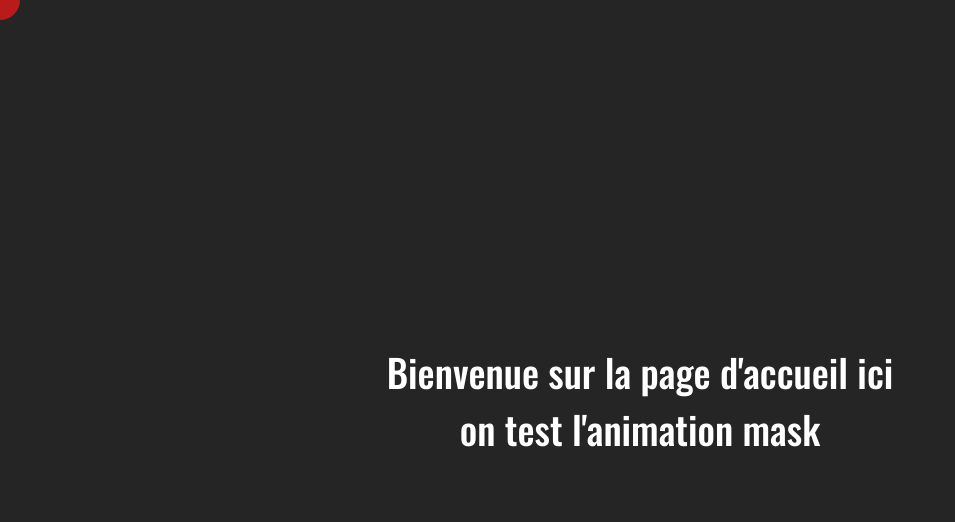
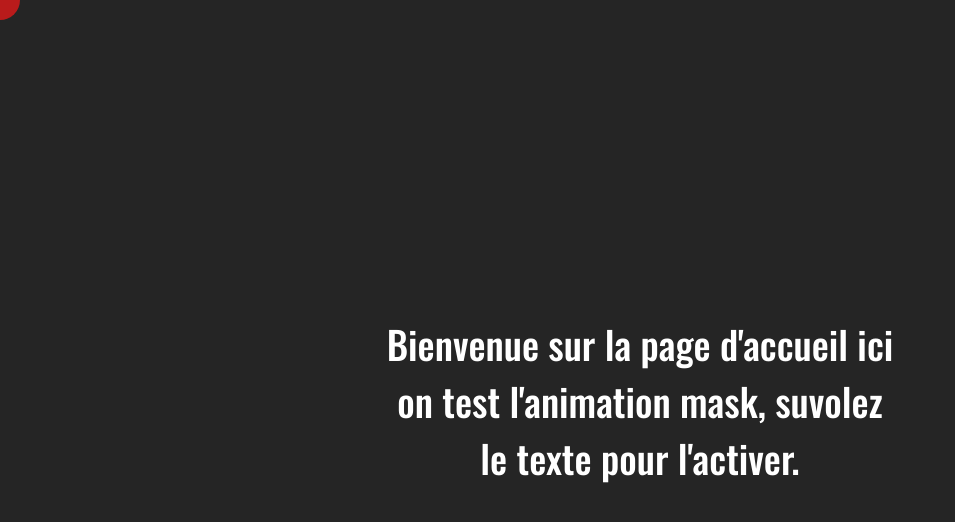
Before and after one commit to Scharlyopitz/MaskEffect, a React (Vite) app: page / in a window 1280 px wide. Shown: the top 522 px of the page, without its empty margins (0-955 px from the left). Built offline with nearby package versions, Linux system fonts and the light colour scheme.

Commit message:
Changement du texte

```diff
--- a/src/App.jsx
+++ b/src/App.jsx
@@ -23,7 +23,8 @@ export default function App() {
           onMouseEnter={() => onMouseEnter()}
           onMouseLeave={() => onMouseLeave()}
         >
-          Bienvenue sur la page d'accueil ici on test l'animation mask
+          Bienvenue sur la page d'accueil ici on test l'animation mask, suvolez
+          le texte pour l'activer.
         </p>
       </div>
 
```
